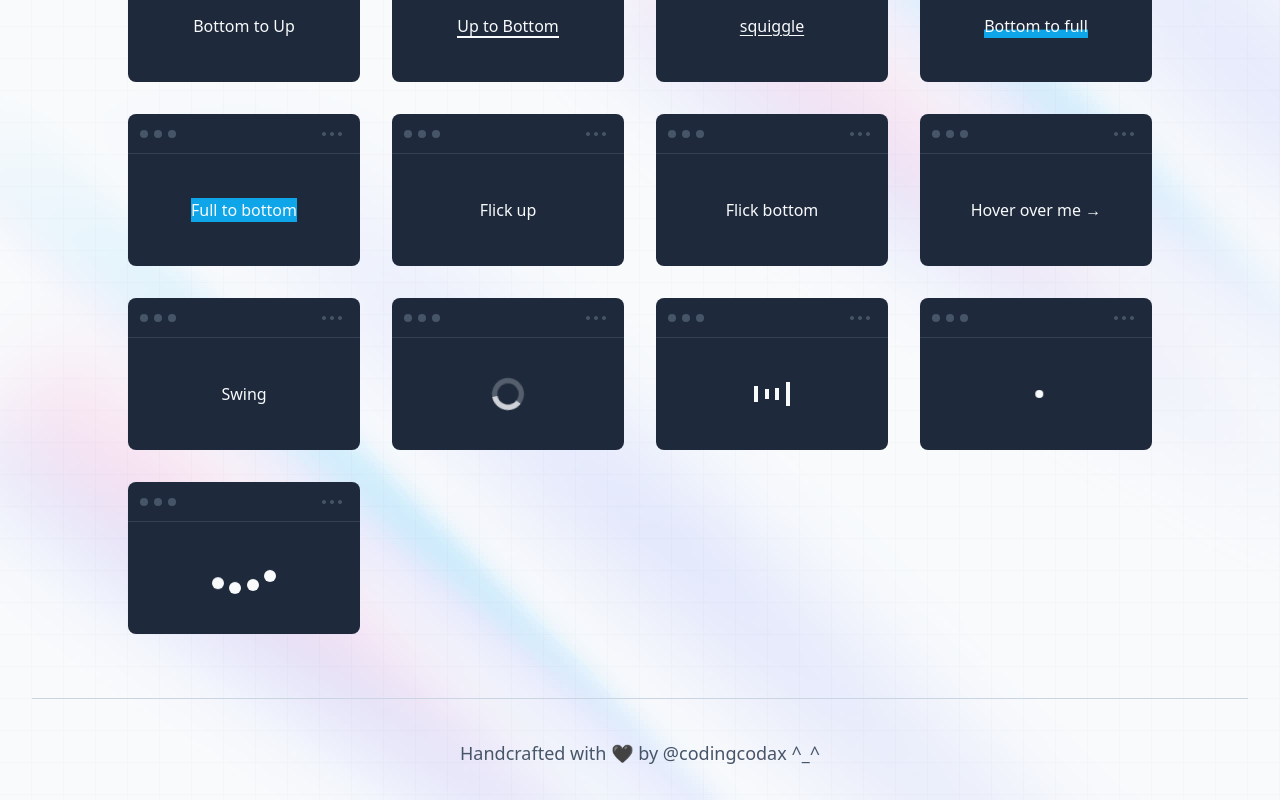
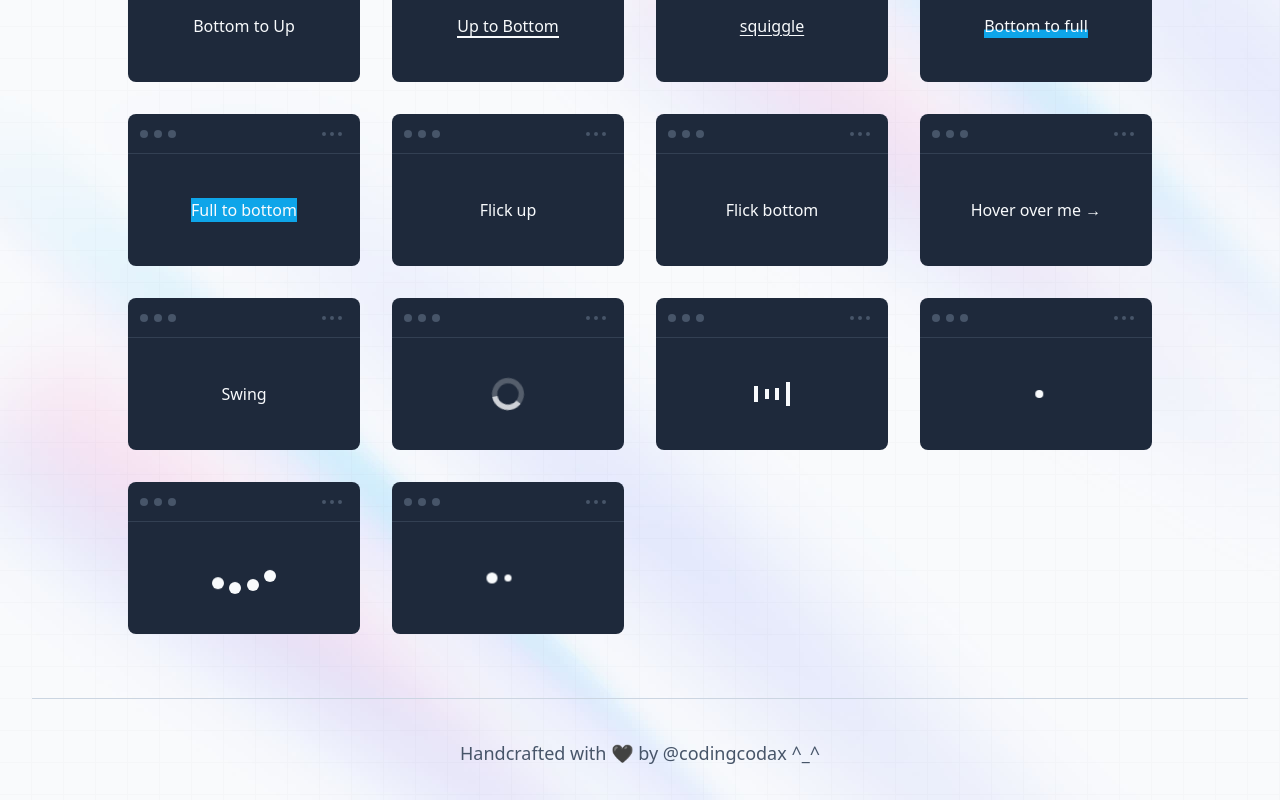
Before and after one commit to codingcodax/mini, a Next.js app: page /components in a window 1280 px wide. Shown: the part 1062-1862 px from the top of the page. Built offline with nearby package versions, Linux system fonts and the light colour scheme.

Commit message:
feat(snippets): add loader dot pulse

```diff
--- /dev/null
+++ b/src/data/snippets/LoaderDotPulse.tsx
@@ -0,0 +1,25 @@
+import type { Snippet } from '~/types/snippet';
+
+const LoaderDotPulse: Snippet = {
+  title: 'Loader Dot Pulse',
+  type: 'loader',
+  githubLink:
+    'https://github.com/codingcodax/mini/tree/main/src/data/snippets/LoaderDotPulse.tsx',
+  playgroundLink: 'https://play.tailwindcss.com/CMFzo5EtZc',
+  source: (
+    <div className='relative flex w-10 justify-between'>
+      <div className='block h-2 w-2 animate-[pulse2_1.3s_ease-in-out_infinite] rounded-full bg-slate-50'></div>
+      <div className='block h-2 w-2 animate-[pulse2_1.3s_ease-in-out_0.1625s_infinite] rounded-full bg-slate-50'></div>
+      <div className='block h-2 w-2 animate-[pulse2_1.3s_ease-in-out_0.39s_infinite] rounded-full bg-slate-50'></div>
+    </div>
+  ),
+  animation: `keyframes: {
+        pulse2: {
+          '0%': { transform: 'scale(0)' },
+          '50%': { transform: 'scale(1.5)' },
+          '100%': { transform: 'scale(0)' },
+        },
+      }`,
+};
+
+export default LoaderDotPulse;
--- a/src/data/snippets/index.ts
+++ b/src/data/snippets/index.ts
@@ -25,6 +25,7 @@ import LoaderSpinner from './LoaderSpinner';
 import LoaderWaveform from './LoaderWaveform';
 import LoaderWobble from './LoaderWobble';
 import LoaderDotWave from './LoaderDotWave';
+import LoaderDotPulse from './LoaderDotPulse';
 
 const Snippets: Snippet[] = [
   LinkUnderlineCenterOutside,
@@ -52,6 +53,7 @@ const Snippets: Snippet[] = [
   LoaderWaveform,
   LoaderWobble,
   LoaderDotWave,
+  LoaderDotPulse,
 ];
 
 export default Snippets;
```
